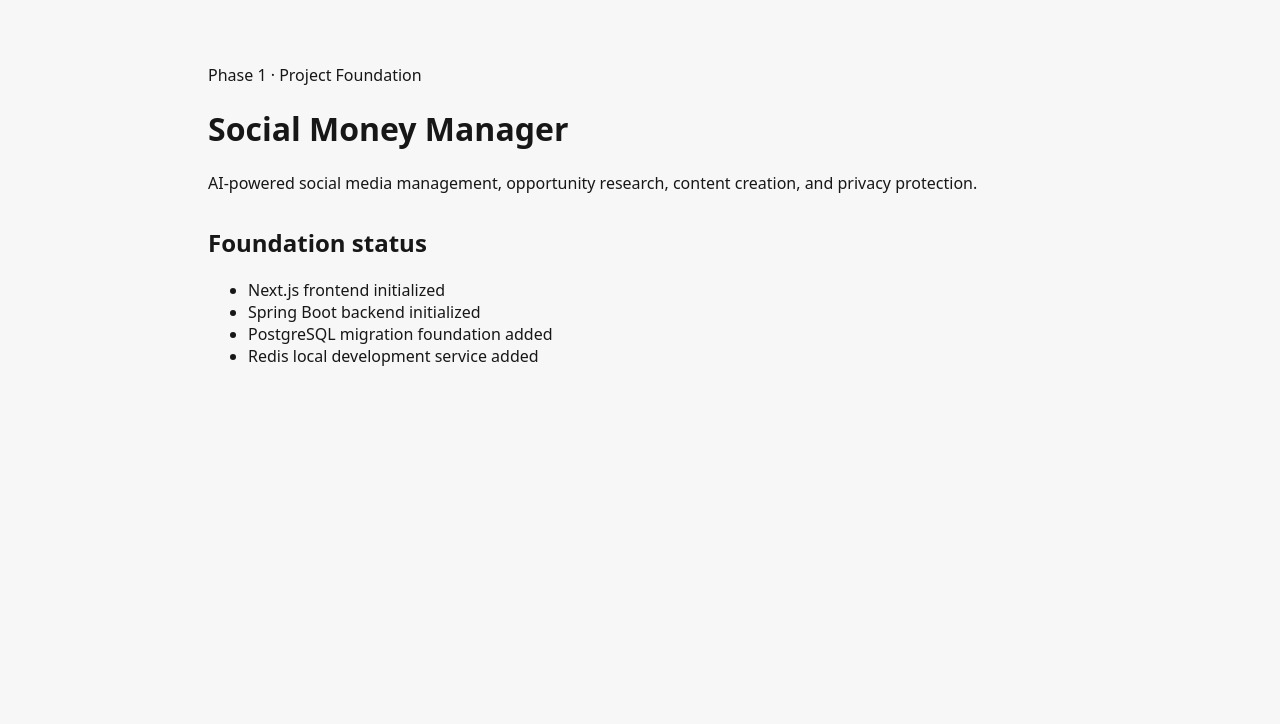
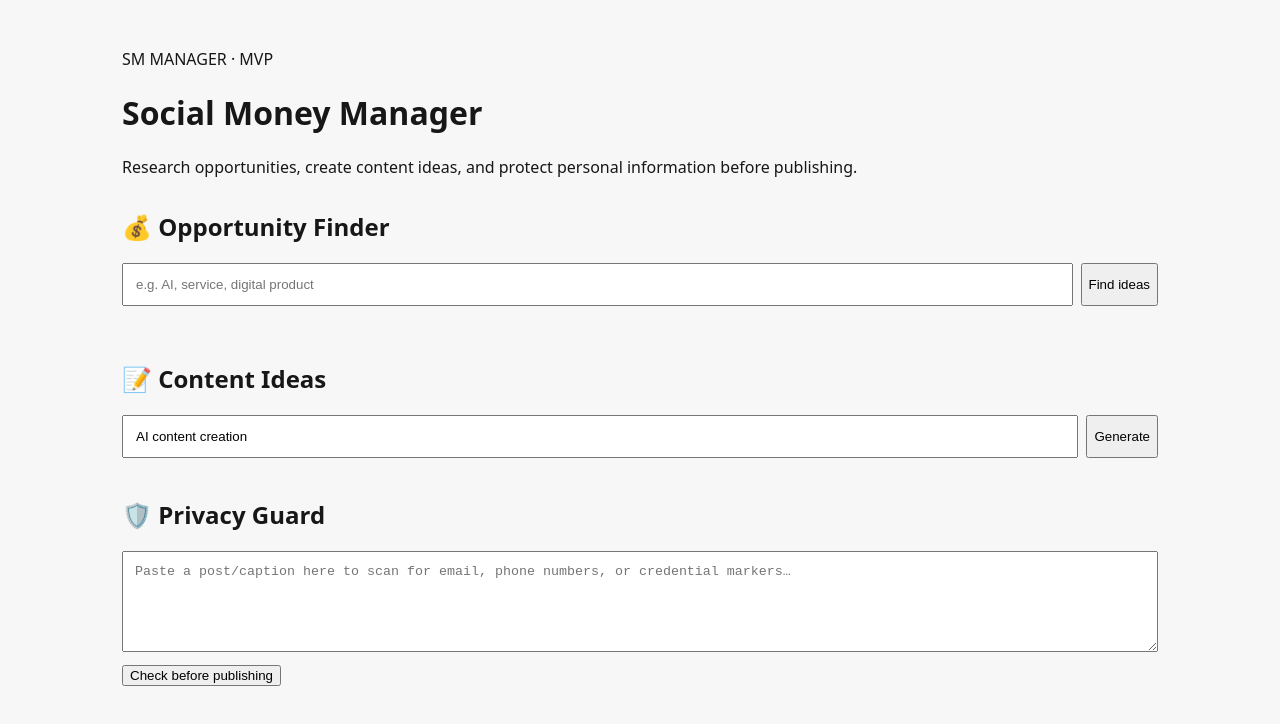
Before and after one commit to rathipremkumar15/social-money-manager, a Next.js app in the folder frontend/: page / in a window 1280 px wide. Shown: the top 724 px of the page. Built offline with nearby package versions, Linux system fonts and the light colour scheme; no server answers.

Commit message:
Build end-to-end MVP dashboard

```diff
--- a/frontend/app/page.tsx
+++ b/frontend/app/page.tsx
@@ -1,18 +1,28 @@
+"use client";
+
+import { useState } from "react";
+
+const API = process.env.NEXT_PUBLIC_API_URL ?? "http://localhost:8080";
+type Opportunity = { title: string; category: string; description: string; difficulty: number; startupCostInr: number; scalability: number; score: number };
+type PrivacyResult = { safeToPublish: boolean; findings: { type: string; severity: string; message: string }[] };
+
 export default function Home() {
-  return (
-    <main style={{ fontFamily: "system-ui", maxWidth: 960, margin: "0 auto", padding: 48 }}>
-      <p>Phase 1 · Project Foundation</p>
-      <h1>Social Money Manager</h1>
-      <p>AI-powered social media management, opportunity research, content creation, and privacy protection.</p>
-      <section style={{ marginTop: 32 }}>
-        <h2>Foundation status</h2>
-        <ul>
-          <li>Next.js frontend initialized</li>
-          <li>Spring Boot backend initialized</li>
-          <li>PostgreSQL migration foundation added</li>
-          <li>Redis local development service added</li>
-        </ul>
-      </section>
-    </main>
-  );
+  const [query, setQuery] = useState("");
+  const [opportunities, setOpportunities] = useState<Opportunity[]>([]);
+  const [topic, setTopic] = useState("AI content creation");
+  const [ideas, setIdeas] = useState<string[]>([]);
+  const [text, setText] = useState("");
+  const [privacy, setPrivacy] = useState<PrivacyResult | null>(null);
+  const [loading, setLoading] = useState(false);
+
+  async function findOpportunities() { setLoading(true); try { const r = await fetch(`${API}/api/v1/opportunities?q=${encodeURIComponent(query)}`); setOpportunities(await r.json()); } finally { setLoading(false); } }
+  async function generateIdeas() { const r = await fetch(`${API}/api/v1/content/ideas`, { method: "POST", headers: { "Content-Type": "application/json" }, body: JSON.stringify({ topic }) }); setIdeas((await r.json()).ideas); }
+  async function privacyCheck() { const r = await fetch(`${API}/api/v1/privacy/check`, { method: "POST", headers: { "Content-Type": "application/json" }, body: JSON.stringify({ text }) }); setPrivacy(await r.json()); }
+
+  return <main style={{ maxWidth: 1100, margin: "0 auto", padding: 32, fontFamily: "system-ui" }}>
+    <header><p>SM MANAGER · MVP</p><h1>Social Money Manager</h1><p>Research opportunities, create content ideas, and protect personal information before publishing.</p></header>
+    <section style={{ marginTop: 32 }}><h2>💰 Opportunity Finder</h2><div style={{ display: "flex", gap: 8 }}><input value={query} onChange={e => setQuery(e.target.value)} placeholder="e.g. AI, service, digital product" style={{ flex: 1, padding: 12 }} /><button onClick={findOpportunities} disabled={loading}>{loading ? "Searching…" : "Find ideas"}</button></div><div style={{ display: "grid", gap: 12, marginTop: 16 }}>{opportunities.map(o => <article key={o.title} style={{ border: "1px solid #ddd", borderRadius: 10, padding: 16 }}><strong>{o.title}</strong><p>{o.description}</p><small>{o.category} · Difficulty {o.difficulty}/5 · Starting cost ₹{o.startupCostInr.toLocaleString("en-IN")} · Score {o.score}/100</small></article>)}</div></section>
+    <section style={{ marginTop: 40 }}><h2>📝 Content Ideas</h2><div style={{ display: "flex", gap: 8 }}><input value={topic} onChange={e => setTopic(e.target.value)} style={{ flex: 1, padding: 12 }} /><button onClick={generateIdeas}>Generate</button></div><ul>{ideas.map(i => <li key={i} style={{ marginTop: 8 }}>{i}</li>)}</ul></section>
+    <section style={{ marginTop: 40 }}><h2>🛡️ Privacy Guard</h2><textarea value={text} onChange={e => setText(e.target.value)} placeholder="Paste a post/caption here to scan for email, phone numbers, or credential markers…" rows={5} style={{ width: "100%", padding: 12 }} /><button onClick={privacyCheck} style={{ marginTop: 8 }}>Check before publishing</button>{privacy && <div style={{ marginTop: 12, padding: 16, border: "1px solid #ddd", borderRadius: 10 }}><strong>{privacy.safeToPublish ? "✅ No detected privacy risks" : "⚠️ Review before publishing"}</strong>{privacy.findings.map(f => <p key={f.type}>{f.severity}: {f.message}</p>)}</div>}</section>
+  </main>;
 }
```
